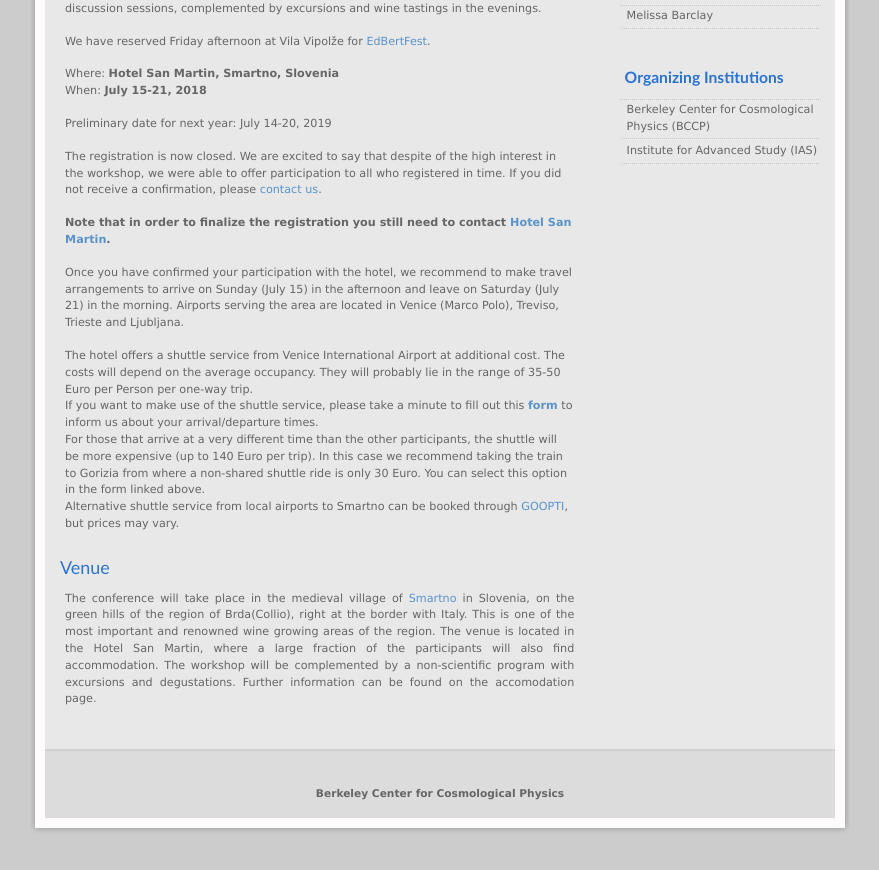
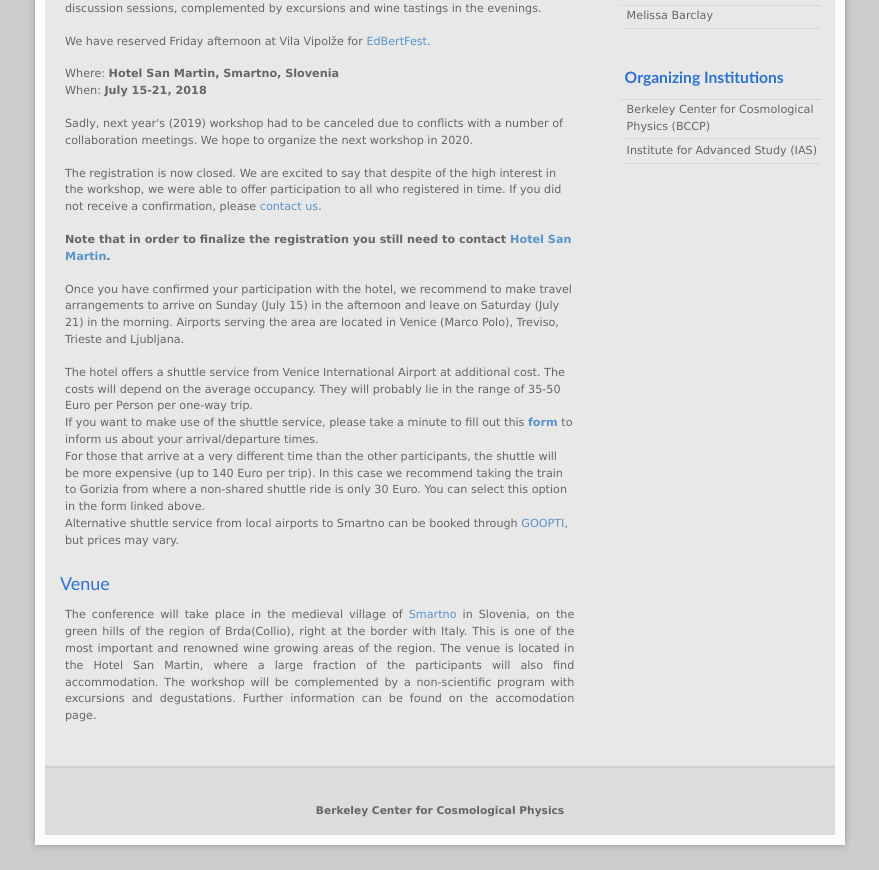
Before and after one commit to bccp/workshops, a plain HTML site: page index.html in a window 1280 px wide. Shown: the part 852-1722 px from the top of the page, without its empty margins (200-1079 px from the left). Drawn offline with Linux system fonts and the light colour scheme.

Commit message:
2019 canceled

```diff
--- a/index.html
+++ b/index.html
@@ -123,7 +123,7 @@
     </p>
 
 <p>
-Preliminary date for next year: July 14-20, 2019
+Sadly, next year's (2019) workshop had to be canceled due to conflicts with a number of collaboration meetings. We hope to organize the next workshop in 2020.
 </p>
 
 <p>
```
